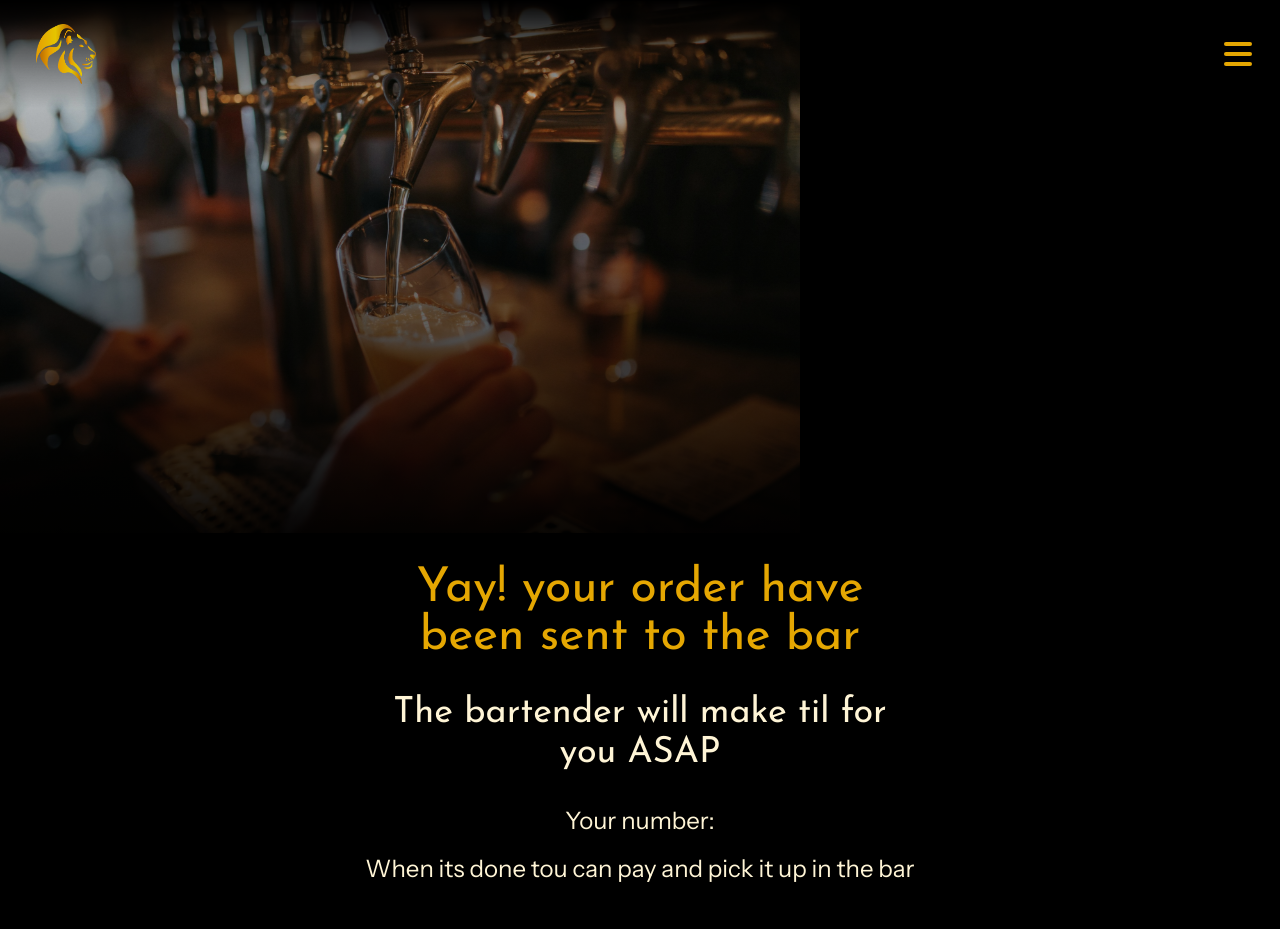
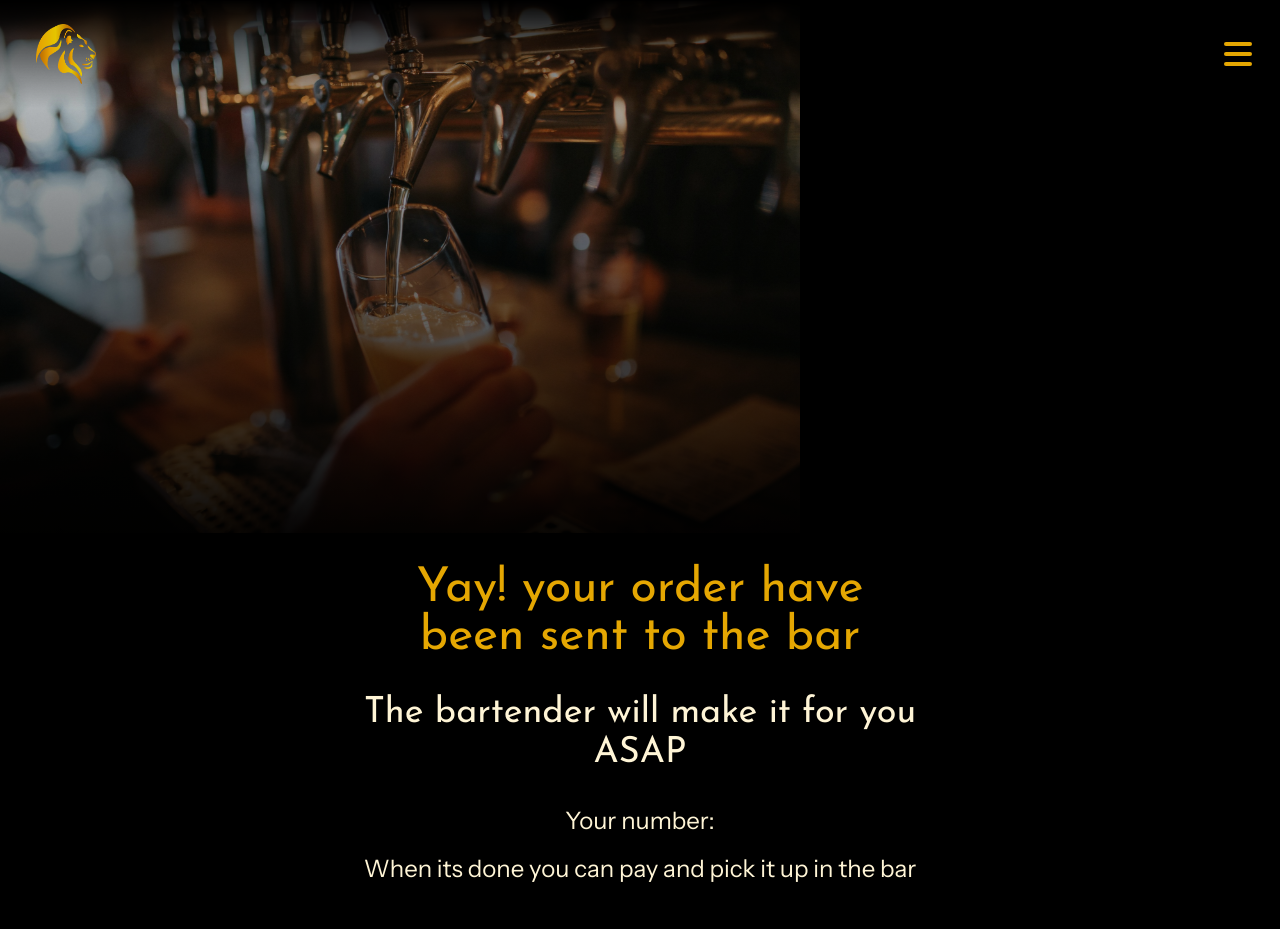
Before and after one commit to Heidi-Astrup/next-golden-lion, a Next.js app: page /orders/1 in a window 1280 px wide. Shown: the top 929 px of the page. Built offline with nearby package versions, Linux system fonts and the light colour scheme; no server answers; the database is empty.

Commit message:
fixed spelling mistakes

```diff
--- a/app/dart/reserve/page.js
+++ b/app/dart/reserve/page.js
@@ -200,7 +200,7 @@ export default function ReserveDart() {
 
           {/* Overskrift for tidslots */}
           <h3 className="font-heading text-2xl md:text-3xl text-[#FFF5D6] mb-6">
-            Times available
+            Times available today
           </h3>
 
           {/* Vis tidslots i grid - brugeren kan vælge et tidspunkt */}
--- a/app/page.js
+++ b/app/page.js
@@ -216,7 +216,7 @@ export default function Home() {
                           : "inline-block px-8 py-2 bg-[#e5a702] text-black rounded font-body text-2xl"
                       }
                     >
-                      {card.title === "DART" ? "DARTS IN BAR" : "READ MORE"}
+                      {card.title === "DART" ? "RESERVE A SPOT" : "READ MORE"}
                     </div>
                   </div>
                 );
--- a/components/OrderMessage.js
+++ b/components/OrderMessage.js
@@ -10,7 +10,7 @@ const OrderMessage = ({ status, orderNumber }) => {
             Pay and pick up your order in the bar
           </p>
           <p className="text-[#FFF5D6] font-body text-2xl">Your number:</p>
-          <p className="text-[#FFF5D6] font-body text-4xl mb-4">
+          <p className="text-[#FFF5D6] font-heading text-4xl mb-4">
             <strong>{orderNumber}</strong>
           </p>
         </main>
@@ -44,14 +44,14 @@ const OrderMessage = ({ status, orderNumber }) => {
             Yay! your order have been sent to the bar
           </h1>
           <p className="text-[#FFF5D6] font-heading text-4xl mb-8">
-            The bartender will make til for you ASAP
+            The bartender will make it for you ASAP
           </p>
           <p className="text-[#FFF5D6] font-body text-2xl">Your number:</p>
-          <p className="text-[#FFF5D6] font-body text-4xl mb-4">
+          <p className="text-[#FFF5D6] font-heading text-4xl mb-4">
             <strong>{orderNumber}</strong>
           </p>
           <p className="text-[#FFF5D6] font-body text-2xl mb-12">
-            When its done tou can pay and pick it up in the bar
+            When its done you can pay and pick it up in the bar
           </p>
           <h1 className="text-[#FED85F] font-heading text-7xl">
             Not ready yet
```
